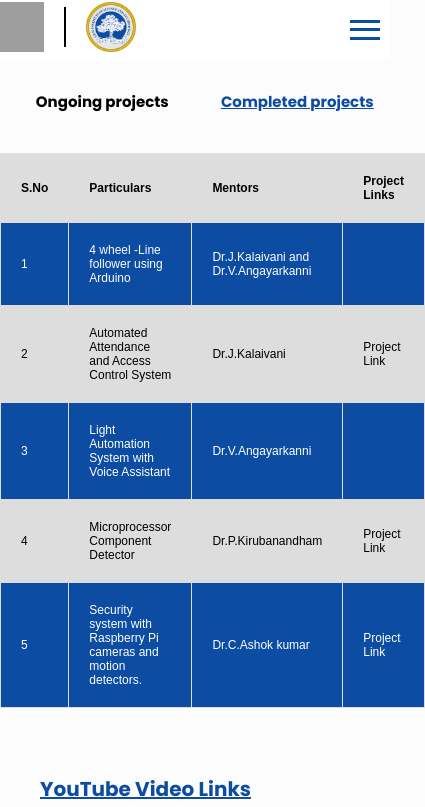
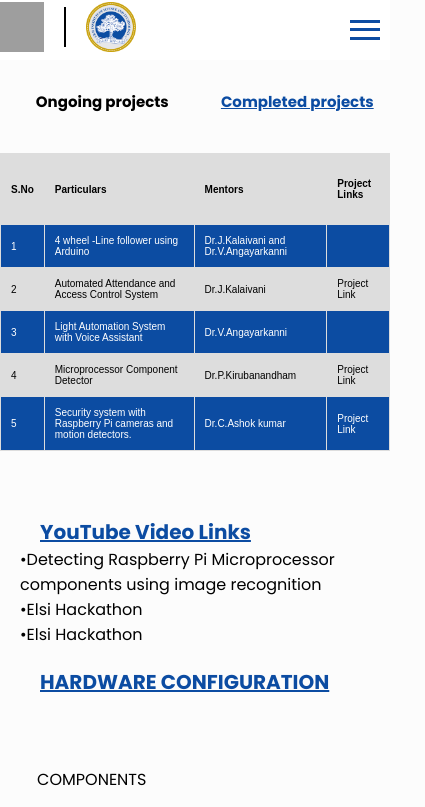
Before and after one commit to DewashishDubey/E-Yantra, a React (Vite) app: page /completed in a window 390 px wide. Shown: the top 807 px of the page, 425 px wide, since content can reach past the window. Built offline with nearby package versions, Linux system fonts and the light colour scheme; grey boxes are pictures that could not be loaded.

Commit message:
Minor changes

```diff
--- a/src/components/Completed.css
+++ b/src/components/Completed.css
@@ -1,53 +1,53 @@
 table {
   margin-top: 80px;
   font-family: arial, sans-serif;
-
+  border-collapse: collapse;
     width: 100%;
 }
-  .ong{
+.ong {
   color: black;
 }
-  .flex{
+.flex {
   display: flex;
   justify-content: space-around;
 }
-  .com{
-
-    color: #0C4CA2;
+.com {
+  color: #0c4ca2;
   text-decoration: underline;
 }
-  td, th {
+td,
+th {
   border: 1px solid #dddddd;
   text-align: left;
   padding: 20px;
 }
 
 tr:nth-child(even) {
-    background-color: #0C4CA2;
+  background-color: #0c4ca2;
   color: white;
 }
 tr:nth-child(odd) {
   background-color: #dddddd;
   color: black;
 }
-  .blue{
+.blue {
   font-size: 20px;
   font-weight: bolder;
   margin-left: 20px;
-    color:#0C4CA2 ;
+  color: #0c4ca2;
   text-decoration: underline;
 }
-  .center{
+.center {
   margin-left: 35vw;
   font-size: 20px;
   margin-bottom: 40px;
 }
-  a{
+a {
   text-decoration: none;
   color: black;
 }
-  a:hover{
-    color: #0C4CA2;
+a:hover {
+  color: #0c4ca2;
   text-decoration: underline;
 }
 .tablelink1 {
@@ -58,10 +58,10 @@ table {
   color: black;
   text-decoration: none;
 }
-  .tablelink{
+.tablelink {
   color: white;
 }
-  .tablelink:hover{
+.tablelink:hover {
   color: white;
   text-decoration: none;
 }
@@ -71,9 +71,18 @@ table {
     font-size: 10px;
     /* Reset margin for smaller screens */
   }
-    h1{
+
+  th,
+  td {
+    font-size: 10px;
+    padding: 10px;
+  }
+  h1 {
     font-size: 15px;
     margin-top: 90px;
     margin-left: 05vw;
   }
+  th#lu{
+    width: 5px !important;
   }
+}
--- a/src/components/Completed.jsx
+++ b/src/components/Completed.jsx
@@ -14,38 +14,38 @@ function Completed() {
        </div>
     <table>
                 <tr>
-                    <th>S.No</th>
+                    <th id='lu'>S.No</th>
                   <th>Particulars</th>
                   <th>Mentors</th>
                   <th>Project Links</th>
                 </tr>
                 <tr>
-                    <td>1</td>
+                    <td id='lu'>1</td>
                     <td>4 wheel -Line follower using Arduino</td>
                   <td>Dr.J.Kalaivani and Dr.V.Angayarkanni</td>
                   <td></td>
                 </tr>
                 <tr>
-                    <td>2</td>
+                    <td id='lu'>2</td>
                     <td>Automated Attendance and Access Control System</td>
                   <td>Dr.J.Kalaivani</td>
                   <td><a className='tablelink1' href="https://youtu.be/GV-Y_JkH1Ds?si=C4TwF2LgrC351FoR">Project Link</a></td>
                 </tr>
                 <tr>
-                    <td>3</td>
+                    <td id='lu'>3</td>
                     <td>Light Automation System with Voice Assistant</td>
                     <td>Dr.V.Angayarkanni
                   </td>
                   <td></td>
                 </tr>
                 <tr>
-                    <td>4</td>
+                    <td id='lu'>4</td>
                     <td>Microprocessor Component Detector</td>
                   <td>Dr.P.Kirubanandham</td>
                   <td><a className='tablelink1' href="https://youtu.be/TIYP11y1q7k">Project Link</a></td>
                 </tr>
                 <tr>
-                    <td>5</td>
+                    <td id='lu'>5</td>
                     <td>Security system with Raspberry Pi cameras and motion detectors.</td>
                   <td>Dr.C.Ashok kumar</td>
                   <td><a className='tablelink' href="https://youtu.be/zacMMSCJZQA?feature=shared">Project Link</a></td>
@@ -100,10 +100,10 @@ function Completed() {
                 <br /><br />
                 <div className="center">
                     <div className="blue">Lab Details<br /><br /> </div>
-                    Coordinator’s Name  : Dr.R.I.Minu<br />
-                    Faculty In-charge       :
+                    Coordinator’s Name : Dr.R.I.Minu<br />
+                    Faculty In-charge  :
                     Dr.J.Kalaivani / Dr.V.Angayarkanni<br />
-                    Programmer’s Name  : Mrs.Jeeva<br />
+                    Programmer’s Name : Mrs.Jeeva<br />
                     Venue : TP-1508<br /><br /></div></p>
     <Footer/>
     </>
--- a/src/components/Ongoing.css
+++ b/src/components/Ongoing.css
@@ -52,4 +52,7 @@ th, td {
   th, td {
       font-size: 12px; /* Example adjustment, you can tweak as needed */
   }
+  th{
+    height: 50px;
+  }
 }
```
Lines whose indentation alone changed are shown as unchanged.
